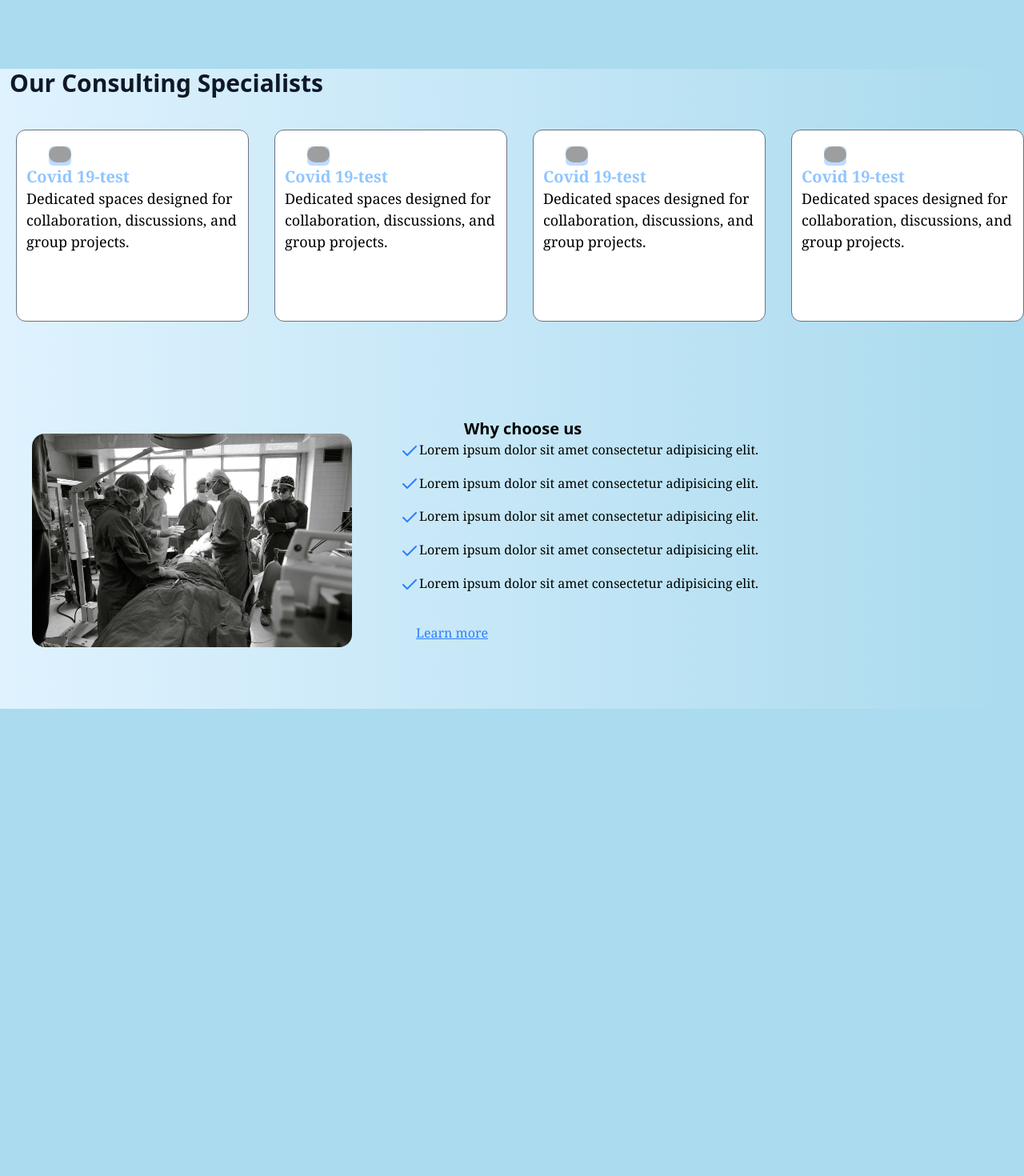
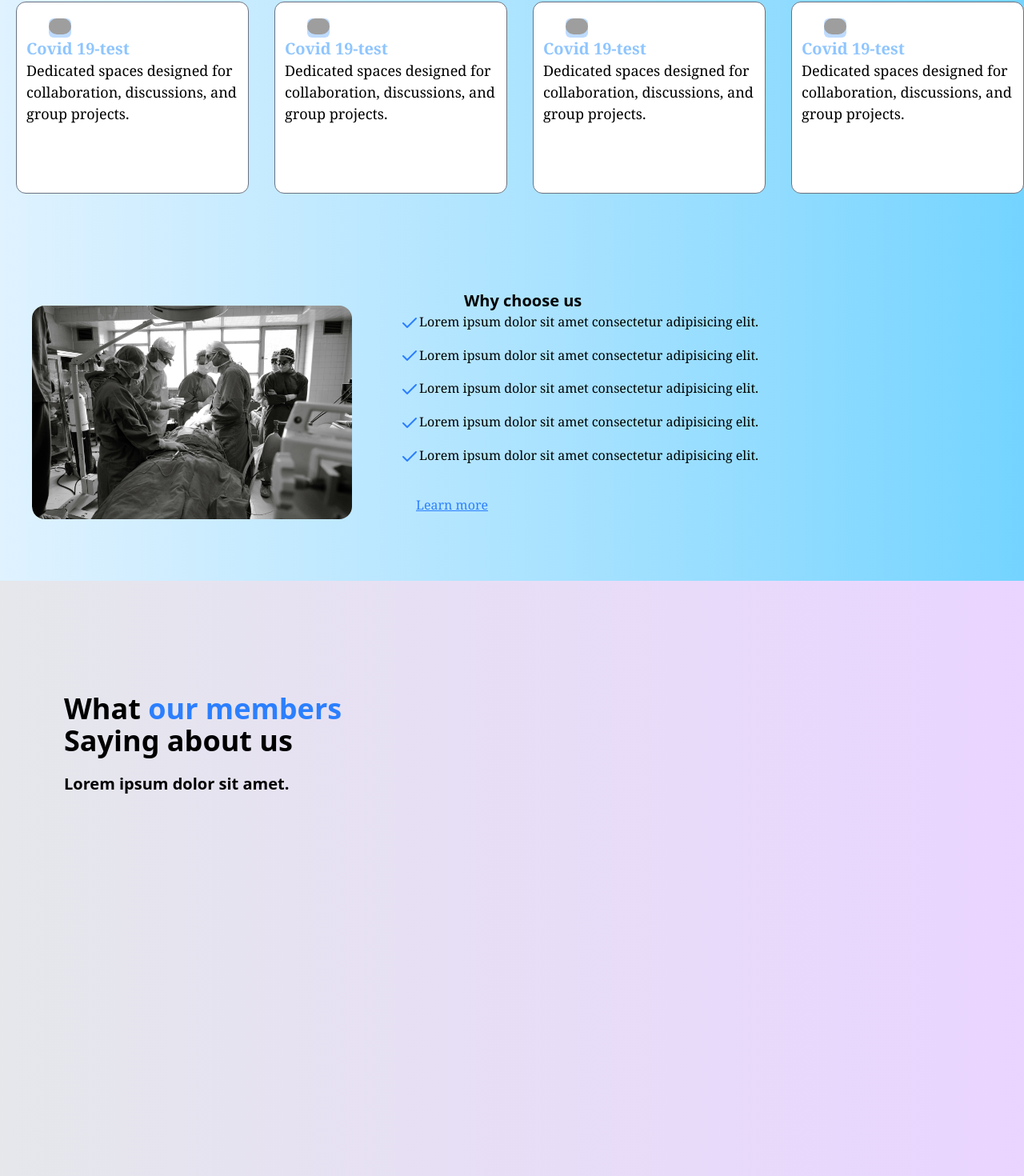
Before and after one commit to shailendrapratap1/clinic-website, a React (Vite) app in the folder clinicweb/: page /about in a window 1280 px wide. Shown: the part 874-2344 px from the top of the page at 80% size. Before the commit the page ends 1760 px from the top, so only its background shows below. Built offline with nearby package versions, Linux system fonts and the light colour scheme; grey boxes are pictures that could not be loaded.

Commit message:
testmonial section created

```diff
--- a/clinicweb/src/App.jsx
+++ b/clinicweb/src/App.jsx
@@ -4,6 +4,7 @@ import './index.css'
 import Navbar from './pages/Navbar'
 import Hero from './pages/Hero'
 import About from './pages/About'
+import Testimonial from './pages/Testimonial'
 // import Signup from './pages/Signup'
 
 
@@ -13,8 +14,8 @@ function App() {
   <>
 <Navbar/>
 <Hero />
-<About
-/>
+<About />
+<Testimonial />
 {/* <Signup /> */}
 
   </>
--- a/clinicweb/src/index.css
+++ b/clinicweb/src/index.css
@@ -1,4 +1,4 @@
 @import "tailwindcss";
-body{
+/* body{
   background-color: rgb(170, 219, 238);
-}
+} */
--- a/clinicweb/src/pages/About.jsx
+++ b/clinicweb/src/pages/About.jsx
@@ -35,7 +35,7 @@ const about = [
 
 const About = () => {
   return (
- <section className='min-h-screen mx-auto left-0 right-0 bg-linear-to-r from-sky-100 sm:mt-40'>
+ <section className='min-h-screen mx-auto left-0 right-0 bg-linear-to-r from-sky-100 to-sky-300 '>
    <div>
     <h2 className='text-gray-900 font-bold  text-3xl mb-10 ml-3 '>Our Consulting Specialists</h2>
    <div className='flex flex-col gap-3 md:flex md:flex-row '>
--- a/clinicweb/src/pages/Hero.jsx
+++ b/clinicweb/src/pages/Hero.jsx
@@ -2,7 +2,7 @@ import React from 'react'
 
 const Hero = () => {
   return (
- <section className=' min-h-screen mx-auto left-0 right-0 bg-linear-to-r from-sky-100 '>
+ <section className=' min-h-screen mx-auto left-0 right-0 bg-linear-to-r from-sky-100 to-sky-300 '>
     <div className='flex flex-1 flex-col md:pt-20 pt-40 pl-15 '>
       <h2 className='text-black text-4xl font-bold md:text-5xl md:pr-40'>Find & search your </h2>
       <span className='text-blue-500  font-bold md:text-5xl text-3xl'>favourite <span className='text-black  '>Doctor</span> </span>
--- /dev/null
+++ b/clinicweb/src/pages/Testimonial.jsx
@@ -0,0 +1,17 @@
+import React from 'react'
+
+const Testimonial = () => {
+  return (
+    <section className='min-h-screen mx-auto left-0 right-0 bg-linear-to-r from-gray-200 to-purple-200'>
+     <div className='flex flex-row md:flex md:flex-col pt-35 pl-20'>
+        <div className='flex flex-col text-4xl font-bold'>
+      <h2 className=' '>What <span className='text-blue-500'>our members </span></h2>
+      <h2>Saying about us</h2>
+      <p className='pt-5 text-xl font-semibold '>Lorem ipsum dolor sit amet.</p>
+        </div>
+     </div>
+    </section>
+  )
+}
+
+export default Testimonial
```
